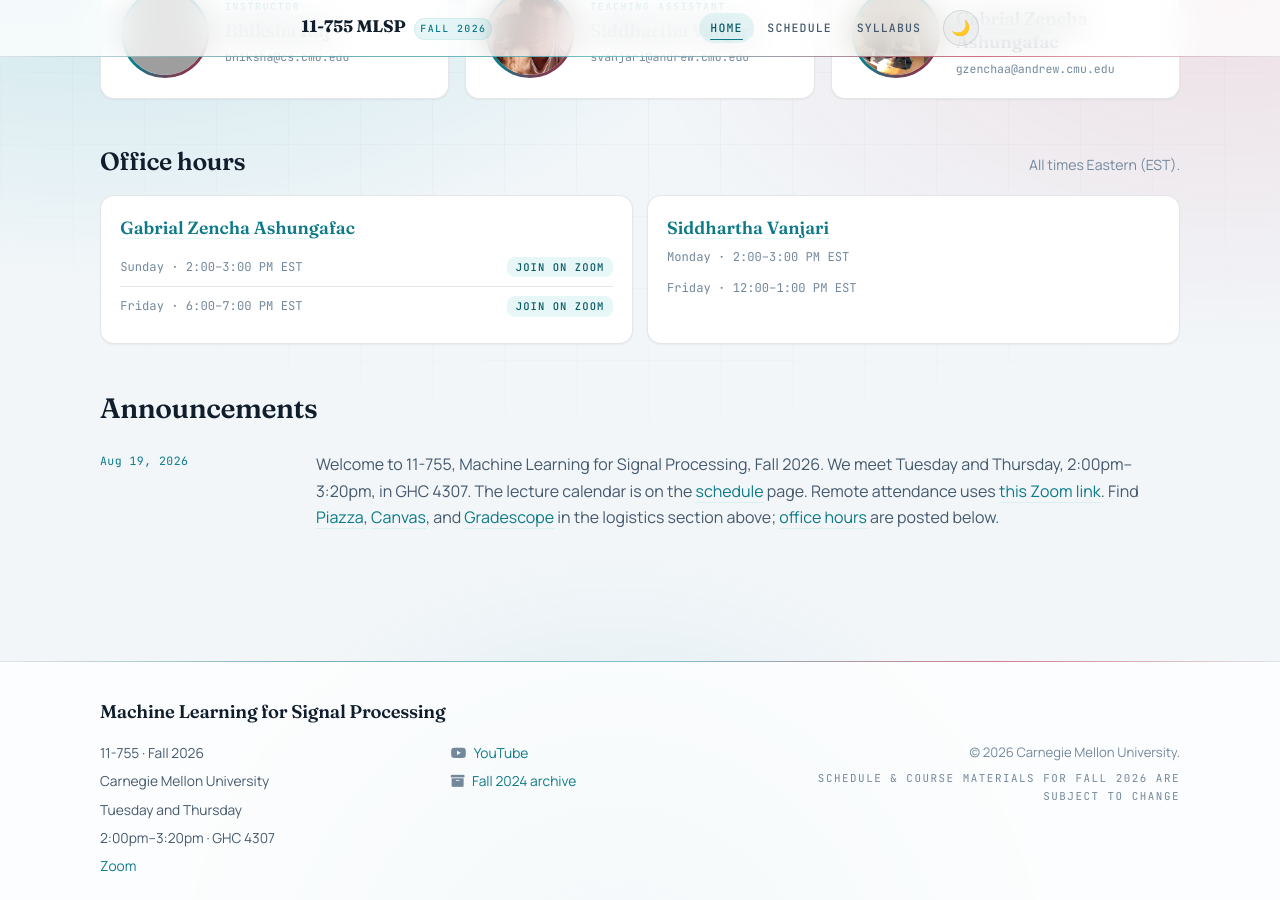
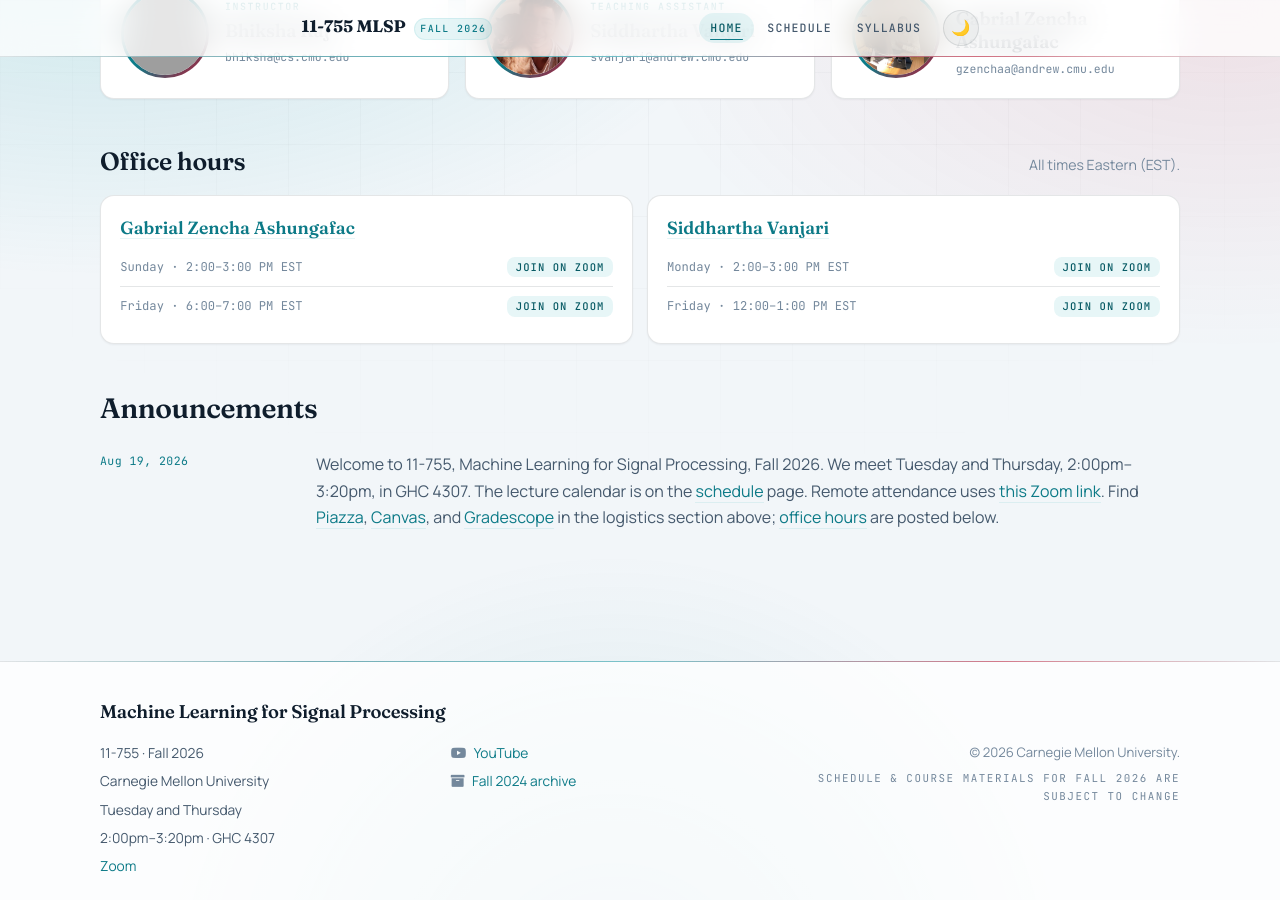
Before and after one commit to cmu-mlsp/mlspcourse, a Jekyll site: the page built from index.html, in a window 1280 px wide and 900 px high, scrolled down 1307 px. Built offline with Jekyll 4.4.1, drawn with Linux system fonts in a browser that asks for light colours; nearby versions of some CDN libraries; the list of posts is cut into pages by our own code; comment, search, counter and statistics services are not loaded; grey boxes are pictures that could not be loaded.

Commit message:
Add Zoom links for Siddhartha's office hours.
Co-authored-by: Cursor <cursoragent@cursor.com>

```diff
--- a/index.html
+++ b/index.html
@@ -199,8 +199,16 @@ title: "11-755 MLSP"
           <div class="oh-day">
             <a href="https://www.linkedin.com/in/siddhartha-vanjari/" target="_blank">Siddhartha Vanjari</a>
           </div>
-          <div class="oh-time">Monday · 2:00–3:00 PM EST</div>
-          <div class="oh-time">Friday · 12:00–1:00 PM EST</div>
+          <ul class="oh-slots">
+            <li class="oh-slot">
+              <span class="oh-time">Monday · 2:00–3:00 PM EST</span>
+              <a class="oh-zoom" href="https://cmu.zoom.us/j/93542674930?pwd=y36yVKKuLacgZpuv8XerSkjfl0hC3b.1" target="_blank" rel="noopener">Join on Zoom</a>
+            </li>
+            <li class="oh-slot">
+              <span class="oh-time">Friday · 12:00–1:00 PM EST</span>
+              <a class="oh-zoom" href="https://cmu.zoom.us/j/93879544875?pwd=qD8ASQSb5zb2WSiAGOj4aoksGZtmPs.1" target="_blank" rel="noopener">Join on Zoom</a>
+            </li>
+          </ul>
         </div>
       </div>
     </section>
```
